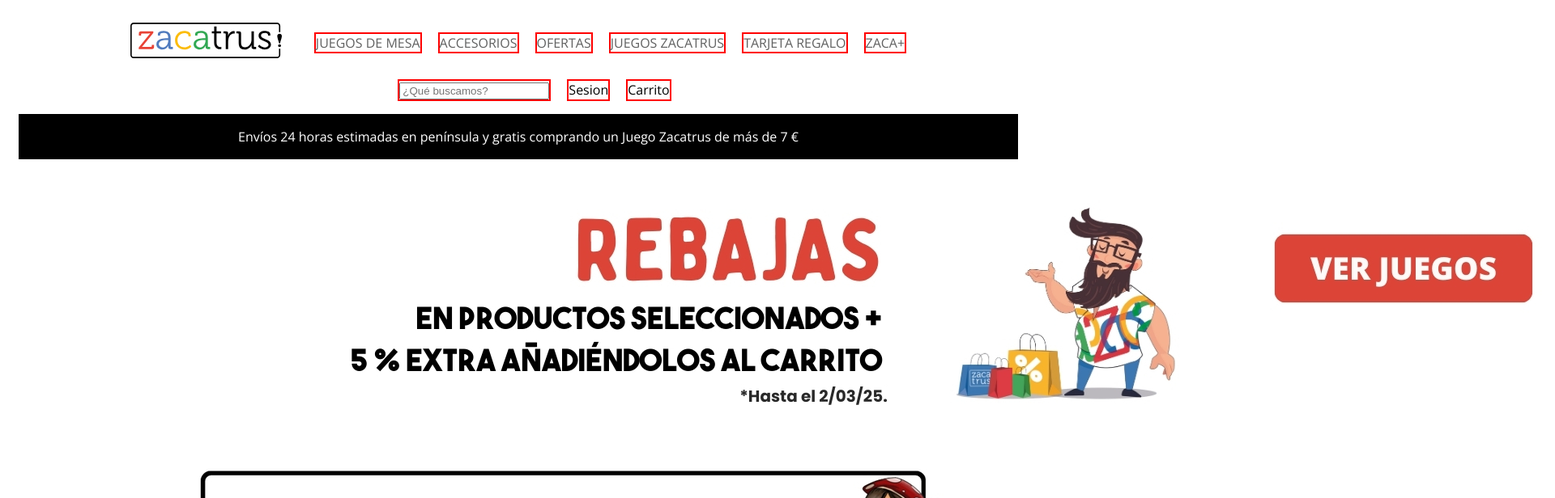
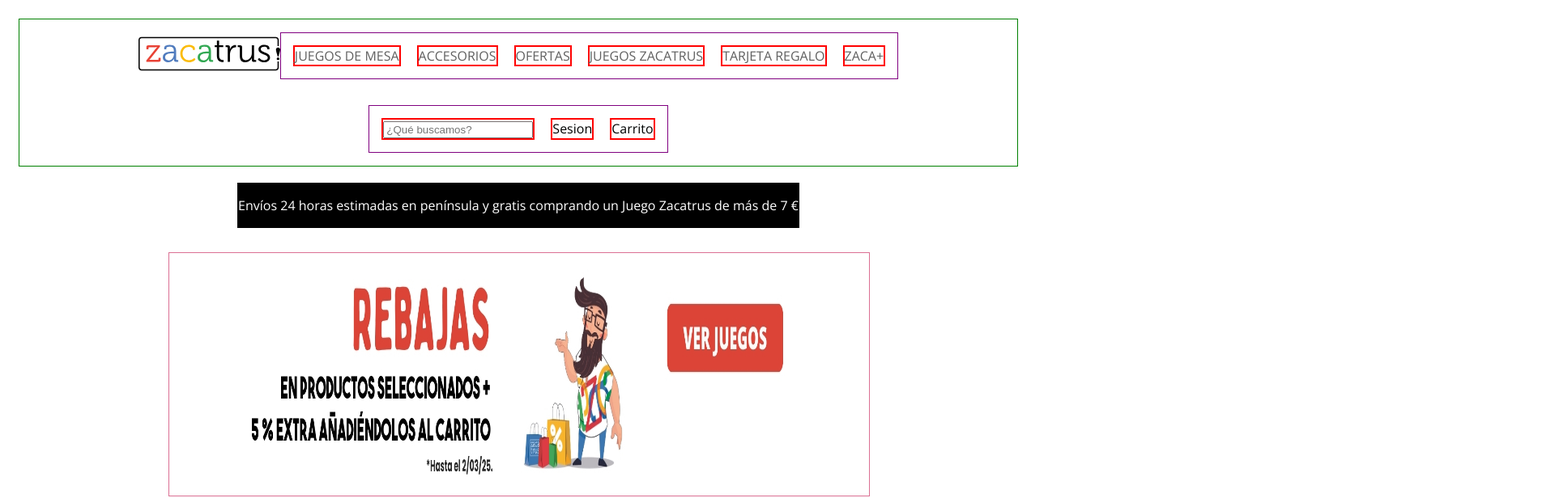
Before and after one commit to lidiagdcso/Proyecto-1, a plain HTML site: page index.html in a window 1280 px wide. Shown: the top 616 px of the page at 81% size, 1920 px wide, since content can reach past the window. Drawn offline with nearby package versions, Linux system fonts and the light colour scheme.

Commit message:
Inicio colocacion Header

```diff
--- a/index.html
+++ b/index.html
@@ -23,7 +23,11 @@
       <header>
         <section class="header-nav">
           <nav>
-            <a href="#"><img src="./assets/logo.svg" alt="logo Zacatrus" /></a>
+            <section class="header-logo">
+              <a href="#"
+                ><img src="./assets/logo.svg" alt="logo Zacatrus" width="175px"
+              /></a>
+            </section>
             <ul>
               <li>
                 <a href="https://zacatrus.es/juegos-de-mesa.html" rel="noopener"
--- a/styles.css
+++ b/styles.css
@@ -35,19 +35,32 @@ a {
 header {
   grid-area: header;
   padding: 15px;
+  display: flex;
+  flex-wrap: wrap;
+  justify-content: space-between;
+  align-items: center;
+  justify-content: center;
+  gap: 20px;
 }
+
 nav {
   display: flex;
   flex-wrap: wrap;
   align-items: center;
   justify-content: center;
+
+  border: 1px solid green;
 }
 
 nav ul {
   display: flex;
   flex-wrap: wrap;
   gap: 20px;
+  padding: 15px;
+
+  border: 1px solid purple;
 }
+
 .header-warning {
   text-align: center;
   color: var(--primary-color);
@@ -63,6 +76,12 @@ main {
 .hero {
   display: flex;
   flex-wrap: wrap;
+}
+
+.hero a img {
+  height: 300px;
+  width: 100%;
+  border: 1px solid palevioletred;
 }
 
 /* .hero-sales{
@@ -102,7 +121,6 @@ li {
 .beginners {
   background-image: url('./assets/juegos-iniciarse-min.png');
   background-position: cover;
-  color: black;
 }
 
 .events {
```
